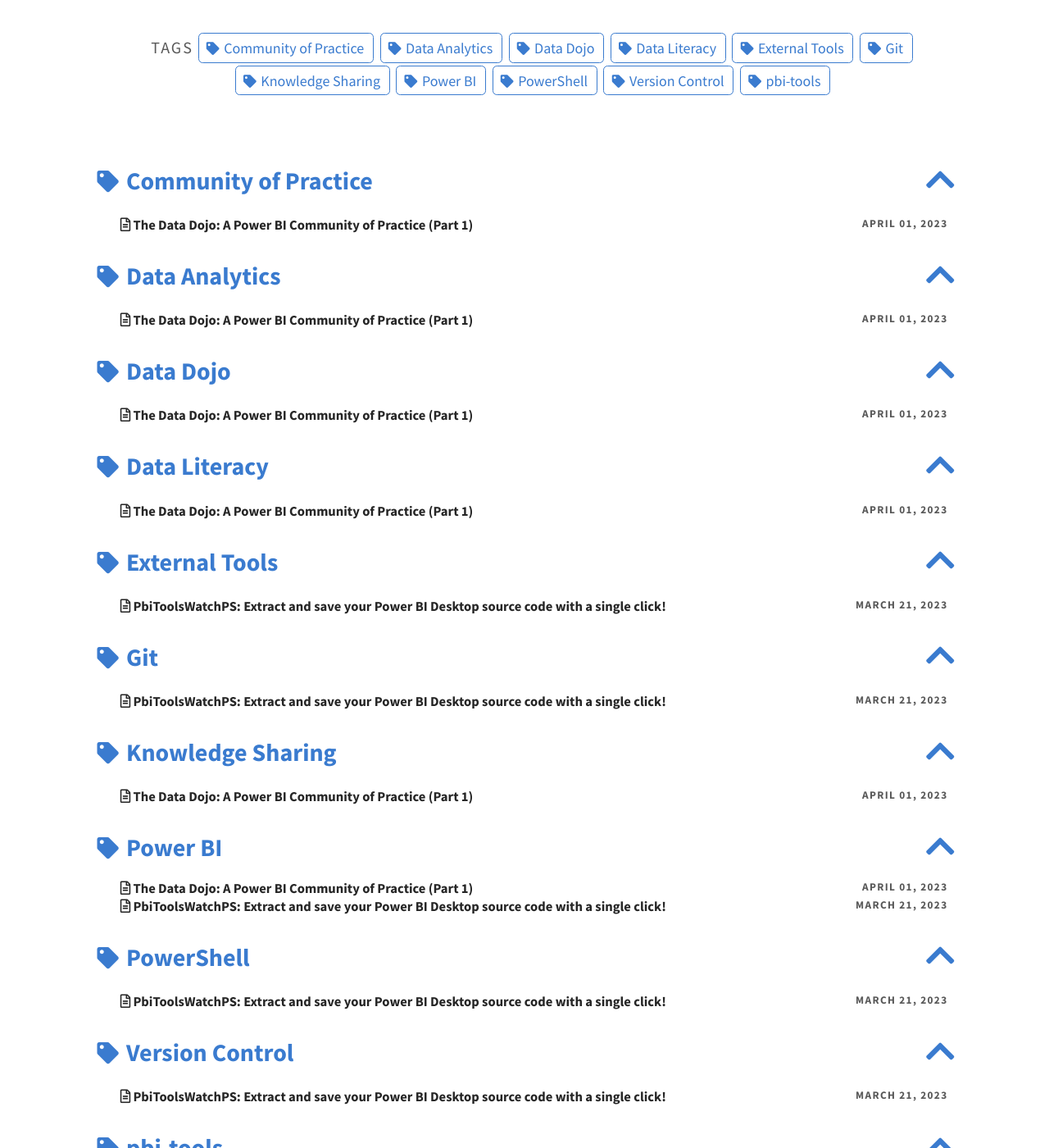
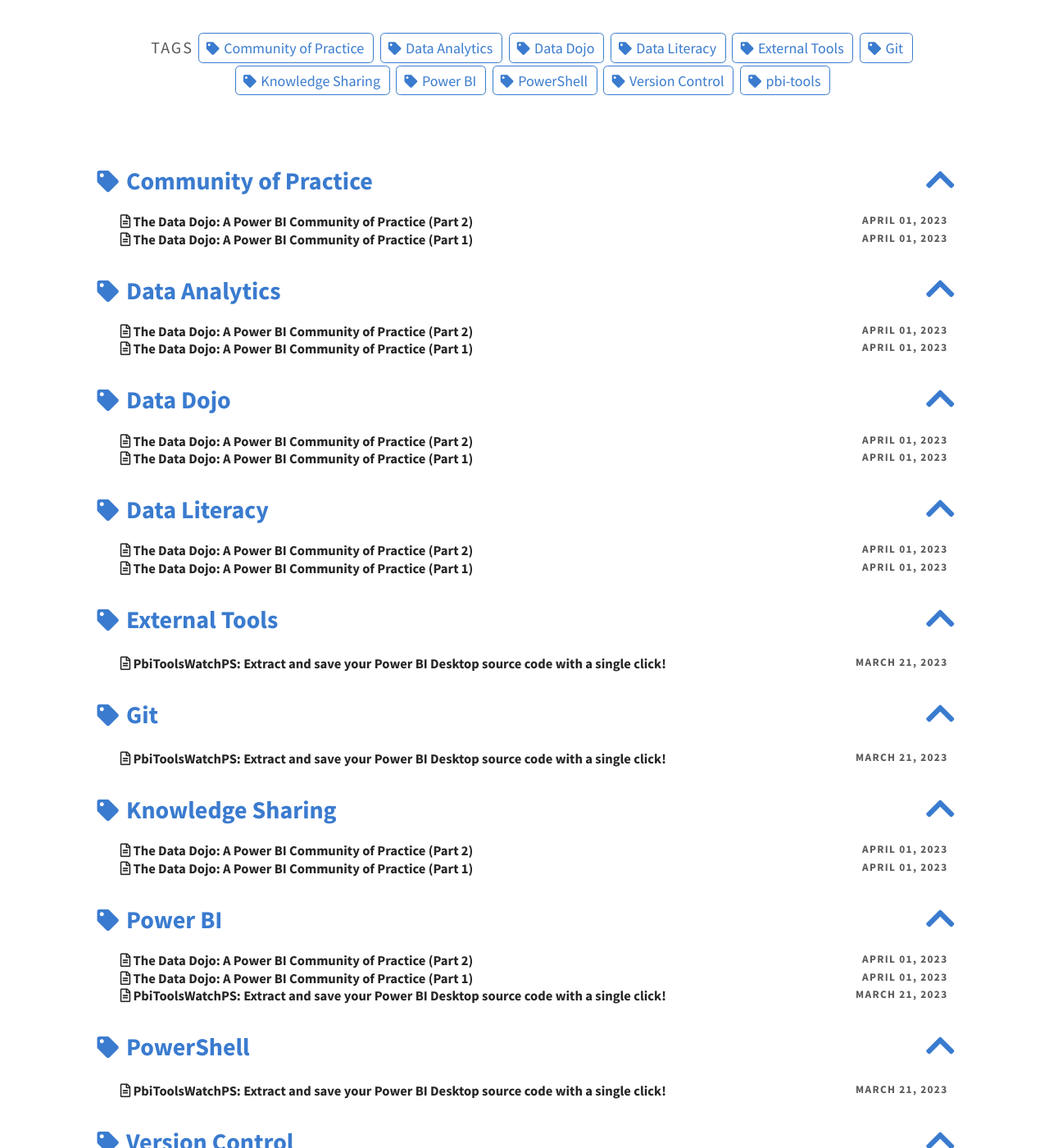
Before and after one commit to DataVolumeXYZ/DataVolumeXYZ, a Jekyll site: the page built from pages/tags.md, in a window 1280 px wide and 1400 px high, scrolled down 275 px. Shown: the whole window at 82% size. Built offline with Jekyll 4.4.1, drawn with Linux system fonts in a browser that asks for light colours; some of the changed lines change nothing that is shown.

Commit message:
split into two posts

```diff
--- a/_posts/2023-04-01-DataDojo-PowerBI-CommunityOfPractice-01.md
+++ b/_posts/2023-04-01-DataDojo-PowerBI-CommunityOfPractice-01.md
@@ -17,6 +17,8 @@
 
 The natural solution was to establish an inter-disciplinary Power BI [Community of Practice (CoP)](https://en.wikipedia.org/wiki/Community_of_practice) at DMU, which is exactly what we are now in the process of doing. We call our CoP the **Data Dojo**, and I'm excited to share our journey with you. This is the first in a series of posts that will document our challenges, progress, setbacks, and victories. I hope you'll join us on this adventure!
 
+<!-- add more details about this series -->
+
 # Founding the Data Dojo
 
 From the very beginning, I knew that there were varying levels of Power BI experience among the faculty and staff at DMU. Some had never even heard of Power BI, while others had already been using it for several years. I also knew that I didn't have the time or energy to teach everyone everything they needed to know about Power BI on an individual basis. Additionally, I knew that I couldn't be the only one teaching if I wanted to have an organization-wide impact. And finally, I knew that a hierarchical structure would only hinder our ability to grow and adapt organically. So, with all of that in mind, I created our Data Dojo with these founding principles:
@@ -34,54 +36,4 @@
 
 {% include aligner.html images="data-dojo/handshake-2009195-glow-sm.png" column="auto" %}
 
-# Our First Workshop
-
-We launched the Data Dojo with our first workshop on July 20th, 2022, and it was a huge success! We had eighteen members in attendance, and we covered the following topics:
-- Introductions around the room
-- What we're doing here, and why it matters
-- The importance of speed and accuracy in data analysis, and what we mean by "speed" and "accuracy"
-- Data driven decision makers:
-  - What they **do know**
-  - What they often **don't know**
-- The current paradigm and state of data analysis at DMU
-- The new paradigm — our vision for the future
-- Our plans for turning that vision into a reality
-- Testimonials from four Data Dojo members who had already been using Power BI in their day-to-day jobs, experienced first-hand the benefits of data-driven decision making, and successfully collaborated on at least one Power BI project with one or more colleagues from other departments
-- Our next steps
-  - Added everyone who attended the workshop to our private Yammer group, and encouraged them to introduce themselves, ask questions, share ideas, and vote on dates and topics for future workshops
-  - Provided a list of Power BI learning resources for those who wanted to dive in right away
-
-# Our Second Workshop
-
-We held our second Data Dojo workshop about a month later, this time with twenty members in attendance! Here's an outline of what we covered:
-- **The Five Types of Data Analytics:**
-  1. Descriptive — *"What happened, where, and when?"*
-  2. Diagnostic — *"Why did it happen?"*
-  3. Predictive — *"What will happen in the future?"*
-  4. Prescriptive — *"What should we do about it?"*
-  5. Cognitive — *"How can we do it better?"*
-- **The Data Analytics Cycle**
-  1. Requirements gathering
-  2. Data ingestion and processing
-  3. Data exploration
-  4. Data analysis
-  5. Deploy analytics solution
-  6. Request and process feedback
-  7. Optimize solution
-  8. Repeat
-- **Structured vs. Unstructured Data**
-  - Definitions
-  - Examples
-- **Better Instruction Through Data** — A presentation by one of our members from outside the IT department, which included:
-  - A live demo of some of the reports he had made using curated datasets provided by the IT department
-  - Stories of how several of his reports had already made a significant impact on the way his department operates on a day-to-day basis
-  - Examples of some challenges he has encountered working with data, and how he overcame them by utilizing our learning resources and collaborating with other members of the Data Dojo from both his own department and other departments
-
-{% include aligner.html images="data-dojo/fu-3624167-cropped.jpg" column="auto" %}
-
-# Resources
-
-- [Power BI learning resources for Data Dojo members]()
-- Workshop slide decks:
-  - [first workshop]()
-  - [second workshop]()
+<!-- add conclusion and teaser for part 2 -->
--- /dev/null
+++ b/_posts/2023-04-01-DataDojo-PowerBI-CommunityOfPractice-02.md
@@ -0,0 +1,73 @@
+---
+layout: post
+title: >
+  The Data Dojo: A Power BI Community of Practice (Part 2)
+author: JamesDBartlett3
+feature-img: "assets/img/data-dojo/matrix_aikido.png"
+thumbnail: "assets/img/data-dojo/web-3706725.jpg"
+tags: [Power BI, Community of Practice, Data Analytics, Data Dojo, Data Literacy, Knowledge Sharing]
+excerpt_separator: <!--more-->
+draft: true
+---
+
+<!-- intro a -->
+<!--more-->
+{% include aligner.html images="data-dojo/together-2450090-cropped.jpg" column="auto" %}
+<!-- intro b -->
+
+<!-- series synopsis & part 1 recap -->
+
+# Our First Workshop
+
+We launched the Data Dojo with our first workshop on July 20th, 2022, and it was a huge success! We had eighteen members in attendance, and we covered the following topics:
+- Introductions around the room
+- What we're doing here, and why it matters
+- The importance of speed and accuracy in data analysis, and what we mean by "speed" and "accuracy"
+- Data driven decision makers:
+  - What they **do know**
+  - What they often **don't know**
+- The current paradigm and state of data analysis at DMU
+- The new paradigm — our vision for the future
+- Our plans for turning that vision into a reality
+- Testimonials from four Data Dojo members who had already been using Power BI in their day-to-day jobs, experienced first-hand the benefits of data-driven decision making, and successfully collaborated on at least one Power BI project with one or more colleagues from other departments
+- Our next steps
+  - Added everyone who attended the workshop to our private Yammer group, and encouraged them to introduce themselves, ask questions, share ideas, and vote on dates and topics for future workshops
+  - Provided a list of Power BI learning resources for those who wanted to dive in right away
+
+# Our Second Workshop
+
+We held our second Data Dojo workshop about a month later, this time with twenty members in attendance! Here's an outline of what we covered:
+- **The Five Types of Data Analytics:**
+  1. Descriptive — *"What happened, where, and when?"*
+  2. Diagnostic — *"Why did it happen?"*
+  3. Predictive — *"What will happen in the future?"*
+  4. Prescriptive — *"What should we do about it?"*
+  5. Cognitive — *"How can we do it better?"*
+- **The Data Analytics Cycle**
+  1. Requirements gathering
+  2. Data ingestion and processing
+  3. Data exploration
+  4. Data analysis
+  5. Deploy analytics solution
+  6. Request and process feedback
+  7. Optimize solution
+  8. Repeat
+- **Structured vs. Unstructured Data**
+  - Definitions
+  - Examples
+- **Better Instruction Through Data** — A presentation by one of our members from outside the IT department, which included:
+  - A live demo of some of the reports he had made using curated datasets provided by the IT department
+  - Stories of how several of his reports had already made a significant impact on the way his department operates on a day-to-day basis
+  - Examples of some challenges he has encountered working with data, and how he overcame them by utilizing our learning resources and collaborating with other members of the Data Dojo from both his own department and other departments
+
+{% include aligner.html images="data-dojo/fu-3624167-cropped.jpg" column="auto" %}
+
+# Resources
+
+<!-- embed these links where they are referenced above -->
+- [Power BI learning resources for Data Dojo members]()
+- Workshop slide decks:
+  - [first workshop]()
+  - [second workshop]()
+
+<!-- add conclusion and teaser for part 3 -->
```
